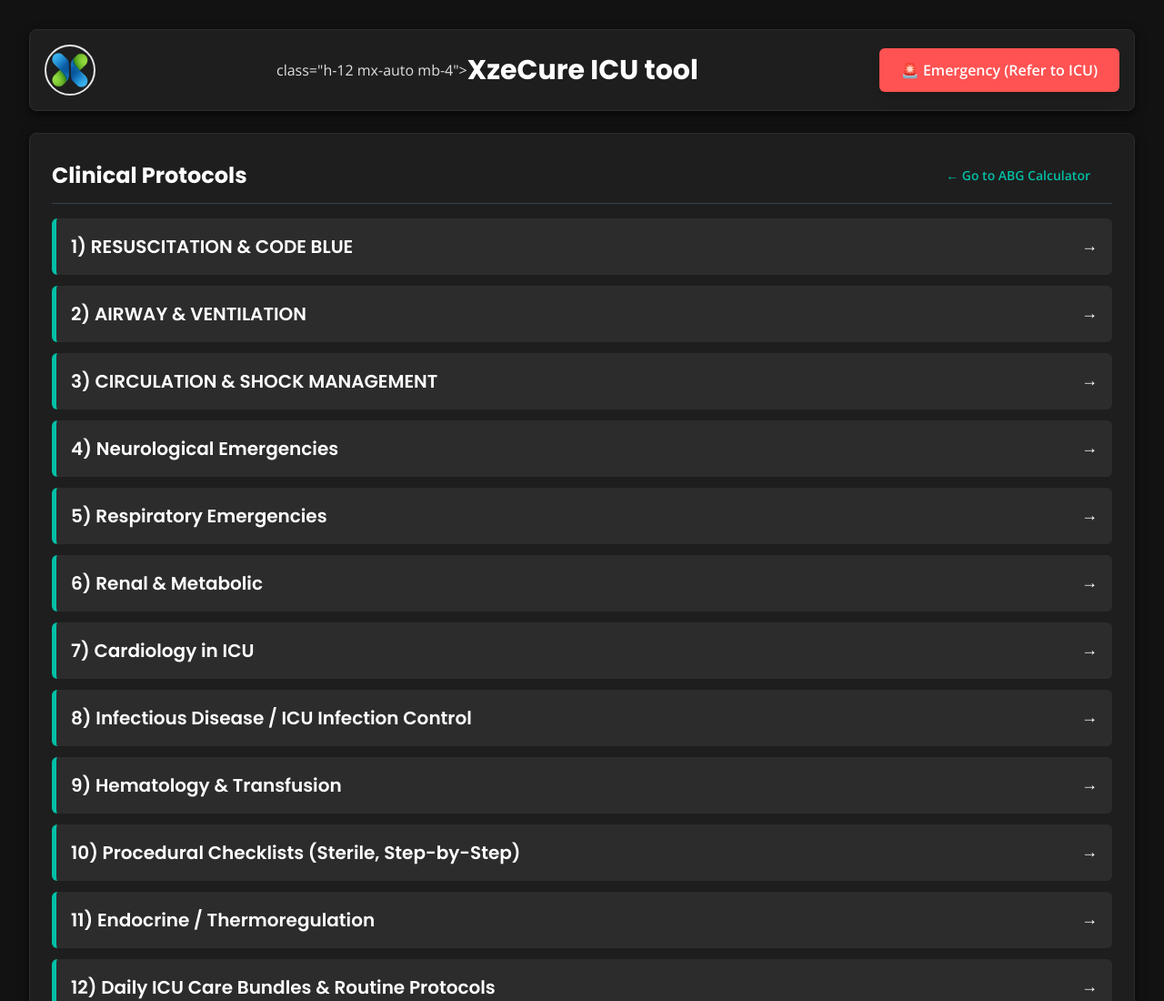
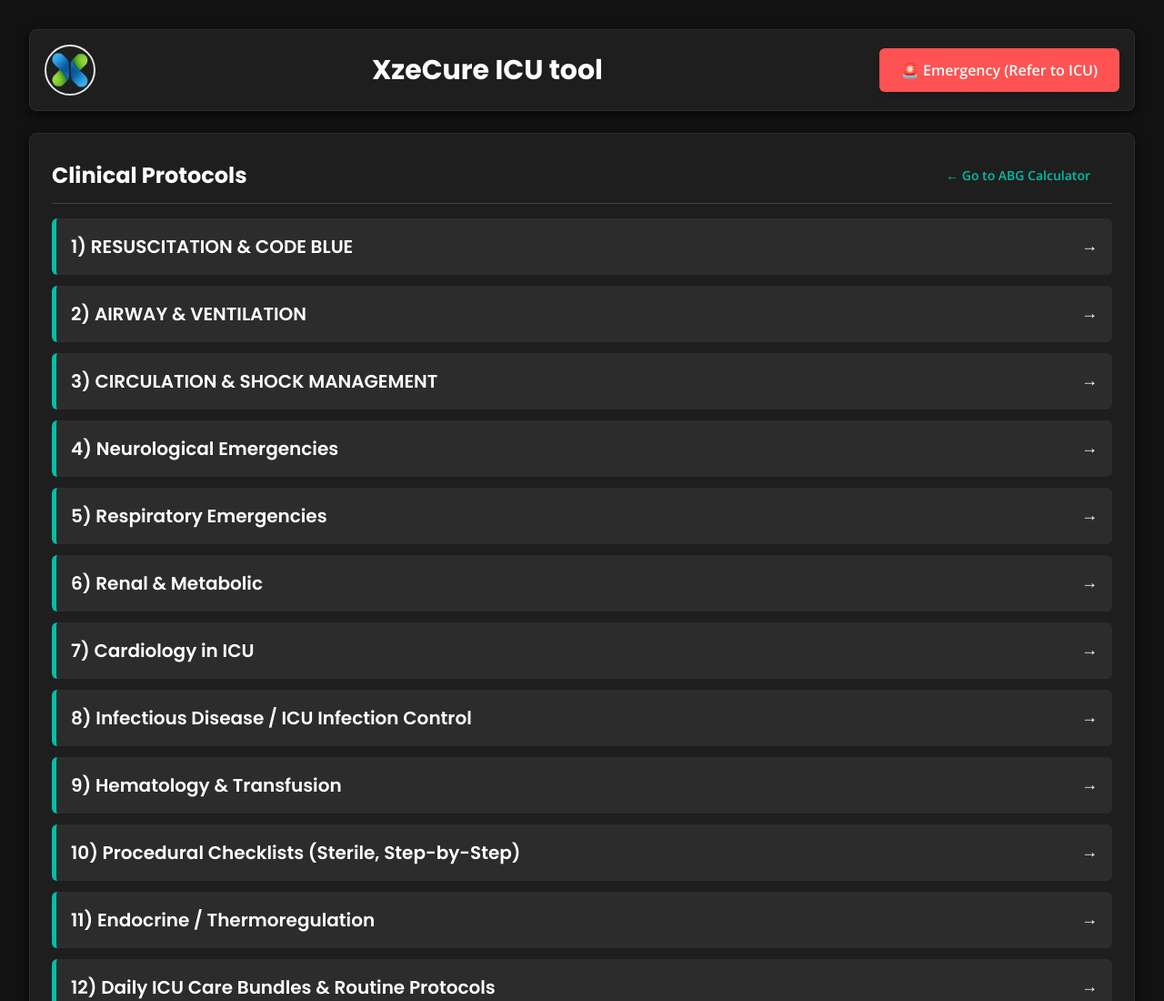
Before and after one commit to XzeCure/XzeCure-ABG-TOOL, a plain HTML site: page index.html in a window 1280 px wide. Shown: the top 1100 px of the page at 91% size. Drawn offline with nearby package versions, Linux system fonts and the light colour scheme.

Commit message:
Slight index.html

```diff
--- a/index.html
+++ b/index.html
@@ -159,7 +159,6 @@
   <img src="logo.png" alt="XzeCure Logo" class="h-14 w-14 rounded-full border-2">
 </a>
         <div class="flex items-center space-x-4">
-     class="h-12 mx-auto mb-4">
             <div>
                 <h1 class="text-3xl font-bold text-white">XzeCure ICU tool</h1>
             </div>
```
